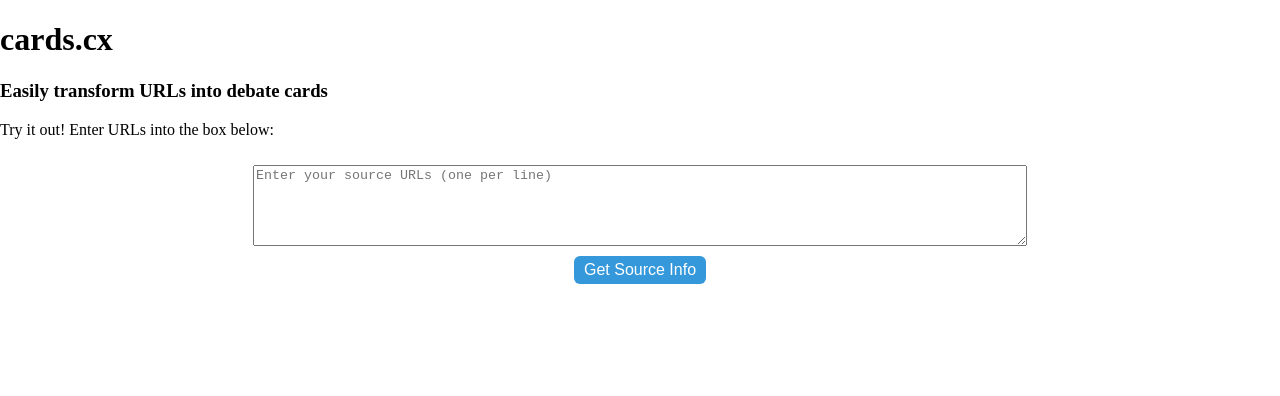
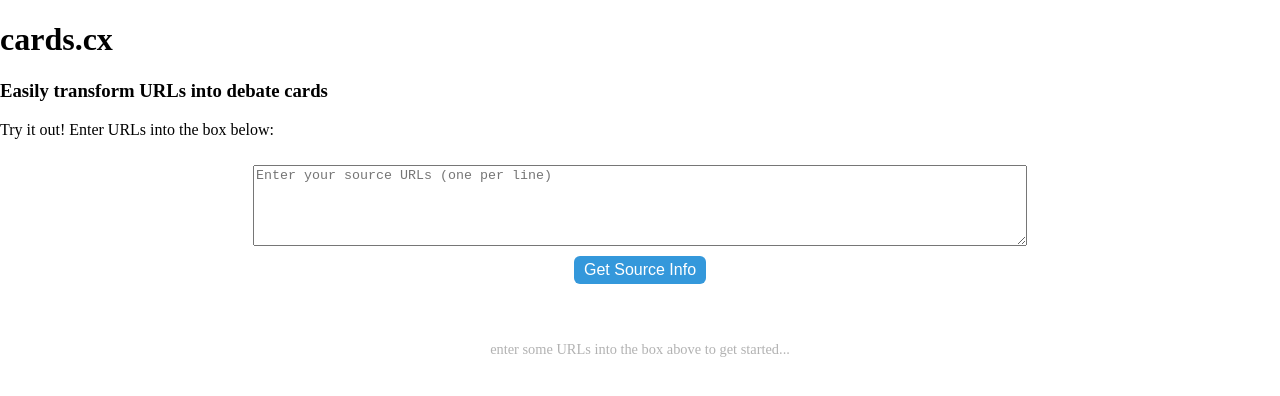
Before and after one commit to schwartzadev/cx-frontend, a React (Create React App) app: page / in a window 1280 px wide. Shown: the top 396 px of the page. Built offline with nearby package versions, Linux system fonts and the light colour scheme.

Commit message:
add reminder text to enter urls into box
hides once URLs have been submitted
also add styling

```diff
--- a/src/App.css
+++ b/src/App.css
@@ -144,3 +144,11 @@ body {
 .card-button-container {
   text-align: center;
 }
+
+
+.user-reminder-text {
+  color: #b2b2b2;
+  font-size: .9em;
+  text-align: center;
+  margin-top: 4em;
+}
--- a/src/App.js
+++ b/src/App.js
@@ -47,9 +47,9 @@ class SourceURLsPrompt extends Component {
     this.handleChange = this.handleChange.bind(this);
     this.handleSubmit = this.handleSubmit.bind(this);
     this.state = {
-      urlList: []
+      urlList: [],
+      showReminders: true
     };
-    // todo add a faint "enter some urls in the box above" if there are no cards
   }
 
   handleChange(event) {
@@ -77,9 +77,13 @@ class SourceURLsPrompt extends Component {
       return;
     }
     this.setState({ urlList: urls });
+    if (urls.length > 0) {
+      this.state.showReminders = false; // hide the reminders if urls have been entered
+    }
   }
 
   render() {
+    const showReminders = this.state.showReminders;
     const textareaPlaceholder = "Enter your source URLs (one per line)";
     return (
       <div>
@@ -92,6 +96,7 @@ class SourceURLsPrompt extends Component {
             />
             <input type="submit" value="Get Source Info" className="button button-blue" />
         </form>
+        {showReminders ? (<p className="user-reminder-text">enter some URLs into the box above to get started...</p>) : (null)}
         {this.state.urlList.map(url => (
           <Card url={url} />
         ))}
```
Also changed, not shown: 1 other file (tests, documents, lock files or other folders).
